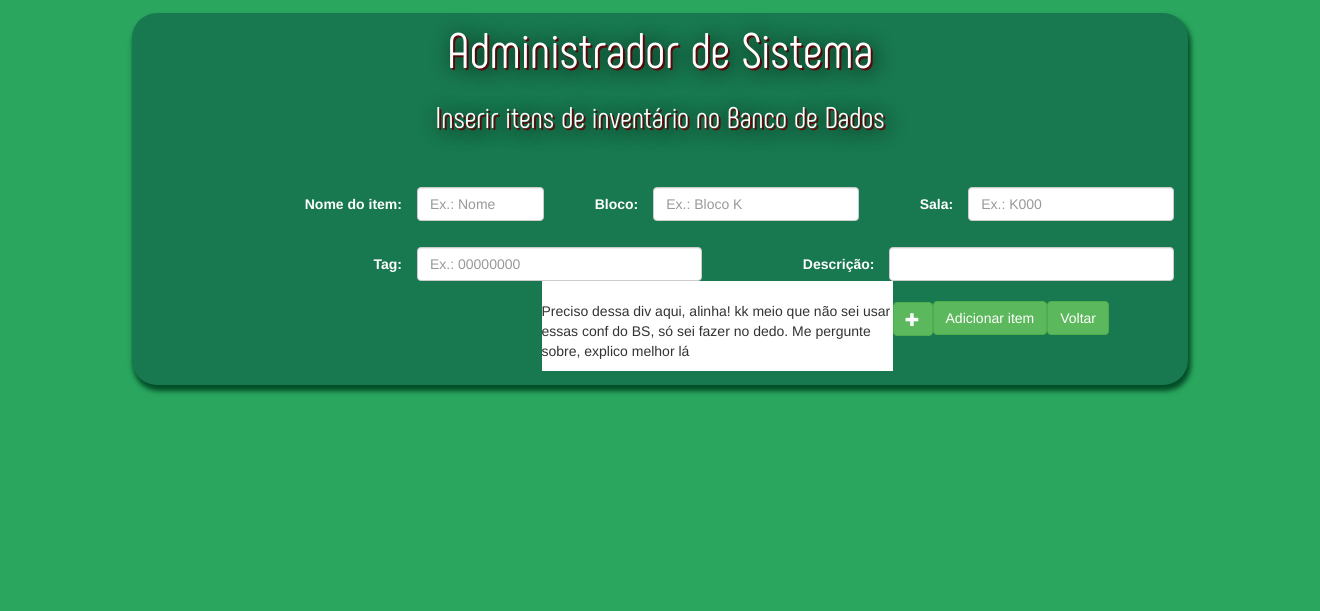
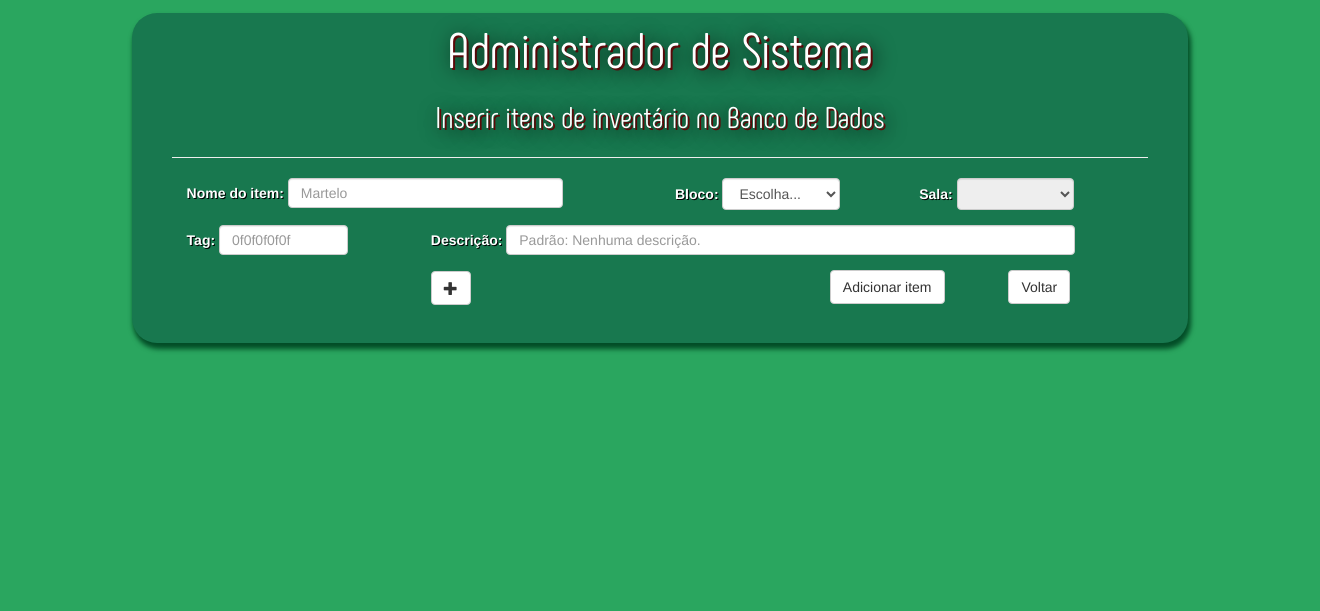
Before and after one commit to ecsanchesjr/Oficina1, a PHP site: page /view/AdminPage.html in a window 1320 px wide. Shown: the top 611 px of the page. Run offline with PHP 8.4, Linux system fonts and the light colour scheme; data comes from the database, SQL or seed files in the repository; lists and menus that the app fills with data are empty.

Commit message:
Ajustes finais

```diff
--- /dev/null
+++ b/Web/controller/LocationController.php
@@ -0,0 +1,11 @@
+<?php
+include("../model/LocationDAO.php");
+
+$obj = new LocationDAO();
+
+if($_POST['operation'] == 1){ // Busca no banco os blocos
+	$obj->getListBlocks();
+}else{
+	$obj->getListRoomz($_POST['bloco']);
+}
+?>
--- /dev/null
+++ b/Web/model/LocationDAO.php
@@ -0,0 +1,29 @@
+<?php
+include("ConexaoDAO.php");
+
+class LocationDAO{
+	function getListBlocks(){
+		$query = "SELECT bloco_id FROM Bloco";
+		$conn = new ConexaoDAO();
+		$obj = $conn->connectionDB();
+
+		$rs = $obj->query($query);
+		while($rows = $rs->fetch_assoc()){
+			echo '<option onmousedown="bloco='.$rows['bloco_id'].'">'.$rows['bloco_id'].'</option>';
+		}
+	}
+
+	function getListRoomz($bloco){
+		$query = "SELECT sala_numero FROM Sala ";
+		$query .= "WHERE sala_bloco = '".$bloco."';";
+		$conn = new ConexaoDAO();
+		$obj = $conn->connectionDB();
+
+		$rs = $obj->query($query);
+		while($rows = $rs->fetch_assoc()){
+			echo "BATATA ";
+			echo "<option>".$rows['sala_numero']."</option>";
+		}
+	}
+}
+?>
--- a/Web/view/AdminPage.html
+++ b/Web/view/AdminPage.html
@@ -17,13 +17,14 @@
 		var regAspas = /\'(.*?)\'/g;
 		var errWords=new Array();
 		var nome, descricao, sala, bloco, tags=[], jsonTags;
+		var blocoS, salaS;
 	</script>
 	<script>
 		$(document).ready(function() { // Captura o retorno JSON do PHP
 			$.getJSON('../controller/AutoCompleteController.php', function(data) {
 				var words = [];
 				words = data;
-				$('#ItemNome').autocomplete({
+				$('#itemNome').autocomplete({
 					source: words,
 					minLength: 2
 				});
@@ -31,14 +32,52 @@
 		});
 	</script>
 	<script>
+		$(document).ready(function(){
+			$.post("../controller/LocationController.php",
+		{
+			operation: 1
+		},
+			function(data,status){
+				$("#itemBloco").append(data);
+			});
+		});
+		function getRoomz(){
+			getBlockValue();
+			document.getElementById('itemSala').disabled = false;
+			$.post("../controller/LocationController.php",
+		{
+			operation: 2,
+			bloco: blocoS
+		},
+			function(data, status){
+				document.getElementById("itemSala").innerHTML = data;
+			});
+		}
+		function getBlockValue(){
+			var x = document.getElementById("itemBloco");
+			var i = x.selectedIndex;
+			blocoS = x.options[i].text;
+		}
+
+		function getRoomValue(){
+			var x = document.getElementById("itemSala");
+			var i = x.selectedIndex;
+			salaS = x.options[i].text;
+		}
+	</script>
+	<script>
 		function getValues(){
+			getRoomValue();
+			getBlockValue();
+			//if($("#itemNome").val() == ""){
 				nome = $("#itemNome").val();
+			//}
 			descricao = $("#itemDescricao").val();
 			if(descricao==""){
 				descricao = "Nenhuma descrição.";
 			}
-			sala = $("#itemSala").val();
-			bloco = $("#itemBloco").val();
+			sala = salaS;
+			bloco = blocoS;
 			getTagValues();
 		}
 
@@ -49,8 +88,10 @@
 
 		function getTagValues(){
 			for(var j = 1; j<x; j++){
-				if(!$("#tag"+j+"").val().toLowerCase() == ""){
+				if(document.getElementById("tag"+j+"")){
+					if(!$("#tag"+j+"").val() == ""){
 						tags.push($("#tag"+j+"").val().toLowerCase());
+					}
 				}
 			}
 			jsonTags = JSON.stringify(tags);
@@ -70,11 +111,16 @@
 			var ctrl=0; // variável para controlar o total de campos a serem marcados
 			errWords.forEach(function(valor){  // aqui vamos começar a olhar, campo a campo, qual tag pode ter dado problema
 				for(var j=x-1; j>0; j--){ // irá começar no último campo, porém o x sempre tem 1 valor a mais, por isso -1
+					console.log("X: "+x+"/I: "+i);
+					if(document.getElementById("tag"+j+"")){
 						var val = "'"+$("#tag"+j+"").val().toLowerCase()+"'";
+						console.log(val, valor);
 						if(val == valor){  // comparação
 							if(ctrl != totalErr){
+								console.log("pinta tag "+j);
 								ctrl++;
-							$("#tag"+j+"").addClass("alert-warning"); // "pinta" o input com essa classe
+								$("#tag"+j+"").addClass("alert-danger"); // "pinta" o input com essa classe
+							}
 						}
 					}
 				}
@@ -84,6 +130,7 @@
 	<script>
 		function insert(){
 			getValues();
+			console.log(nome, descricao, sala, bloco, jsonTags, tags);
 			if(!verifValues()){
 				$.post("../controller/AdminInsertController.php",
 				{
@@ -123,7 +170,7 @@
 			$("#AddFields").click(function(e){
 				e.preventDefault();
 				if(i < 10){
-					$("#TagsNovas").append('<div><br /><label>Tag:</label> <input id="tag'+i+'" class="formTagsControl form-control "> <i id="DelFields" class="remove glyphicon glyphicon-minus btn btn-danger btn-circle"></i></input></div>');
+					$("#TagsNovas").append('<div><br /><label class="textLabel">Tag:</label> <input id="tag'+x+'" class="formTagsControl form-control" placeholder="0f0f0f0f0f" pattern="[a-fA-F0-9]{10}"> <i id="DelFields" class="remove glyphicon glyphicon-minus btn btn-danger btn-circle"></i></input></div>');
 					i++; x++;
 				}
 			});
@@ -137,7 +184,7 @@
 </head>
 
 <body>
-	<div class="godDiv godDivBorder">
+	<div class="godDiv godDivBorder myPadding">
 		<p class="title giant-title titleAlign textCenter">
 			Administrador de Sistema
 		</p>
@@ -146,75 +193,61 @@
 		</p>
 		<div class="clear"></div>
 
-        <br/>
+		<hr />
+		<div>
 
-        <br/>
-
-        <div class="container">
-            <div class="row">
-                <div class="col-xs-offset-1 col-xs-10">
-                    <div class="form-horizontal">
-                        <div class="col-xs-2 formstyle">
-                            <label for="nome">Nome do item:</label>
-                        </div>
-                        <div class="col-xs-2">
-                            <input id="itemNome" type="text" class="form-control" placeholder="Ex.: Nome"/>
+			<div id="linha1">
+				<div class="form-group alignFloat col-sm-4" style="width:50%">
+					<label class="textLabel">Nome do item:  </label>
+					<input id="itemNome" class="form-control myFormStyle" placeholder="Martelo" required/>
 				</div>
 
-                        <div class="col-xs-1 formstyle">
-                            <label for="itemBloco">Bloco:</label>
-                        </div>
-                        <div class="col-xs-3">
-                            <input id="itemBloco" type="text" class="form-control" placeholder="Ex.: Bloco K"/>
+				<div class="form-group alignFloat col-sm-3">
+					<label class="textLabel">Bloco: </label>
+					<select onchange="getRoomz()" id="itemBloco" class="selectpicker form-control miniForm">
+						<option disabled selected>Escolha...</option>
+					</select>
 				</div>
 
-                        <div class="col-xs-1 formstyle">
-                            <label for="itemSala">Sala:</label>
+				<div class="form-group alignFloat col-sm-3">
+					<label class="textLabel">Sala: </label>
+					<select id="itemSala" class="selectpicker form-control miniForm" disabled>
+					</select>
 				</div>
-                        <div class="col-xs-3">
-                            <input id="itemSala" type="text" class="form-control" placeholder="Ex.: K000"/>
+			</div>
+			<div class="clear"></div>
+
+			<div id="linha2">
+				<div class="form-group alignFloat col-sm-3" >
+					<label class="textLabel">Tag: </label>
+					<input id="tag1" class="form-control myFormStyle" placeholder="0f0f0f0f0f" pattern="[a-fA-F0-9]{8}"/>
 				</div>
 
-                        <br/>
-                        <br/>
-                        <br/>
-
-                        <div class="col-xs-2 formstyle">
-                            <label for="tag">Tag:</label>
-                        </div>
-
-                        <div class="col-xs-4">
-                            <input id="tag" type="text" class="form-control" placeholder="Ex.: 00000000"/>
-                        </div>
-
-                        <div class="col-xs-2 formstyle">
-                            <label for="descricao">Descrição:</label>
-                        </div>
-
-                        <div class="col-xs-4">
-                            <input id="descricao" type="text" class="form-control"/>
+				<div class="form-group col-sm-9">
+					<label class="textLabel">Descrição: </label>
+					<input id="itemDescricao" class="selectpicker form-control formInline" style="width: 81%" placeholder="Padrão: Nenhuma descrição."/>
 				</div>
 			</div>
+			<div class="clear"></div>
+
 		</div>
-
 			<div id="TagsNovas" class="addTags"> <!-- ADD tags DIV -->
 				<p></p>
 			 </div>
-					 <div style="background-color: white" class="errLabel">
-						 <br />
-						<p id="ErrLabel">Preciso dessa div aqui, alinha! kk meio que não sei usar essas conf do BS, só sei fazer no dedo. Me pergunte sobre, explico melhor lá</p>
-					 </div>
-                <div style="float:left">
-                    <br/>
-                    <button id="AddFields" type="button" data-toggle="tooltip" title="Adicionar campo" class="glyphicon glyphicon-plus btn btn-success"></button>
+
+					 <div class="col-sm-9 form-group " style="padding-right: 8%">
+						<div>
+	                    <button id="AddFields" type="button" data-toggle="tooltip" title="Adicionar campo" class="glyphicon glyphicon-plus btn btn-default"></button>
+							  <a class="btn btn-default alignRight" style="margin-left: 10%" href="javascript:window.history.go(-1)">Voltar</a>
+							  <button onclick="insert();" class="btn btn-default alignRight">Adicionar item</button>
 	               </div>
 
-                <div style="float:left">
-                    <br/>
-                    <button type="button" class="btn btn-success" onclick="insert();">Adicionar item</button>
-                    <a class="pull-right btn btn-success" href="javascript:window.history.go(-1)">Voltar</a>
+						<div style="background-color: white" class="errLabel">
+						 <p id="ErrLabel"></p>
 					  </div>
 					 </div>
+					<div class="clear"></div>
+            </div> <!-- god div -->
         </div>
     </div>
 
--- a/Web/view/css/adminpage.css
+++ b/Web/view/css/adminpage.css
@@ -1,21 +1,64 @@
-.addTags{
-	width: 35%;
-	float: left;
+#parent{
+	 float: left; width: 100%
 }
 
-.errLabel{
-	width: 30%;
+.alignFloat{
 	float: left
 }
 
+.textLabel{
+	color: white;
+	font-size: 100%;
+	text-shadow: 1px 1px black;
+}
+
+.alignRight{
+	float: right;
+}
+
+.form-control{
+	height: 90%;
+}
+
+.formInline{
+	display: inline-block;
+}
+
+.addTags{
+	width: 25%;
+	float: left;
+	padding-left: 2%;
+}
+
+.myPadding{
+	position: relative;
+	padding-left: 3%;
+	padding-right: 3%
+}
+
+
+.errLabel{
+
+}
+
+.miniFormDiv{
+	width: 25%;
+}
+
+.miniForm{
+	position: relative;
+	width: 55%;
+	display: inline-block;
+}
+
 .myFormStyle {
-    text-align: center;
-    padding-bottom: 0px;
-    padding-top: 5px;
+	position: relative;
+	width: 60%;
+	display: inline-block;
 }
 
 .formTagsControl{
-	width: 70%;
+	width: 58%;
 	display: inline-block;
 }
 
```
Also changed, not shown: Web/view/css/ajuda.css (line endings or trailing spaces), Web/view/css/common.css (line endings or trailing spaces). Lines whose indentation alone changed are shown as unchanged.
